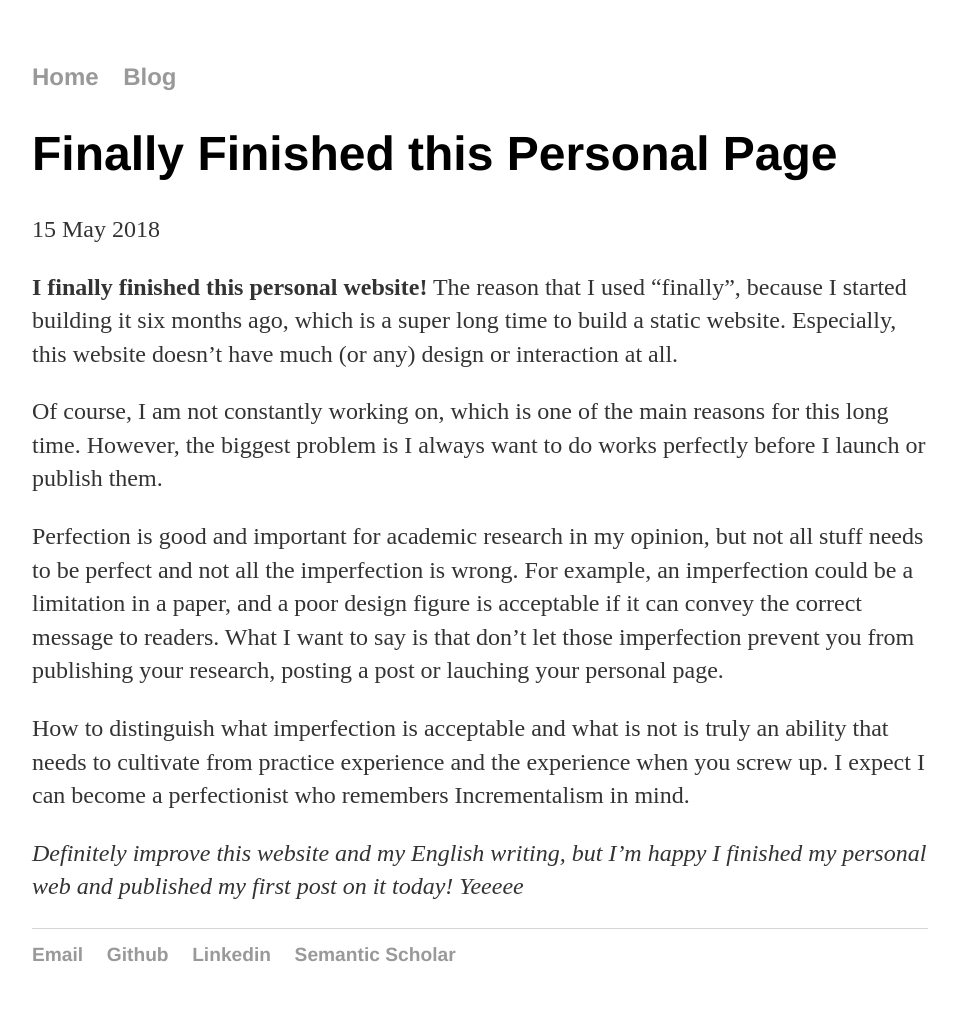
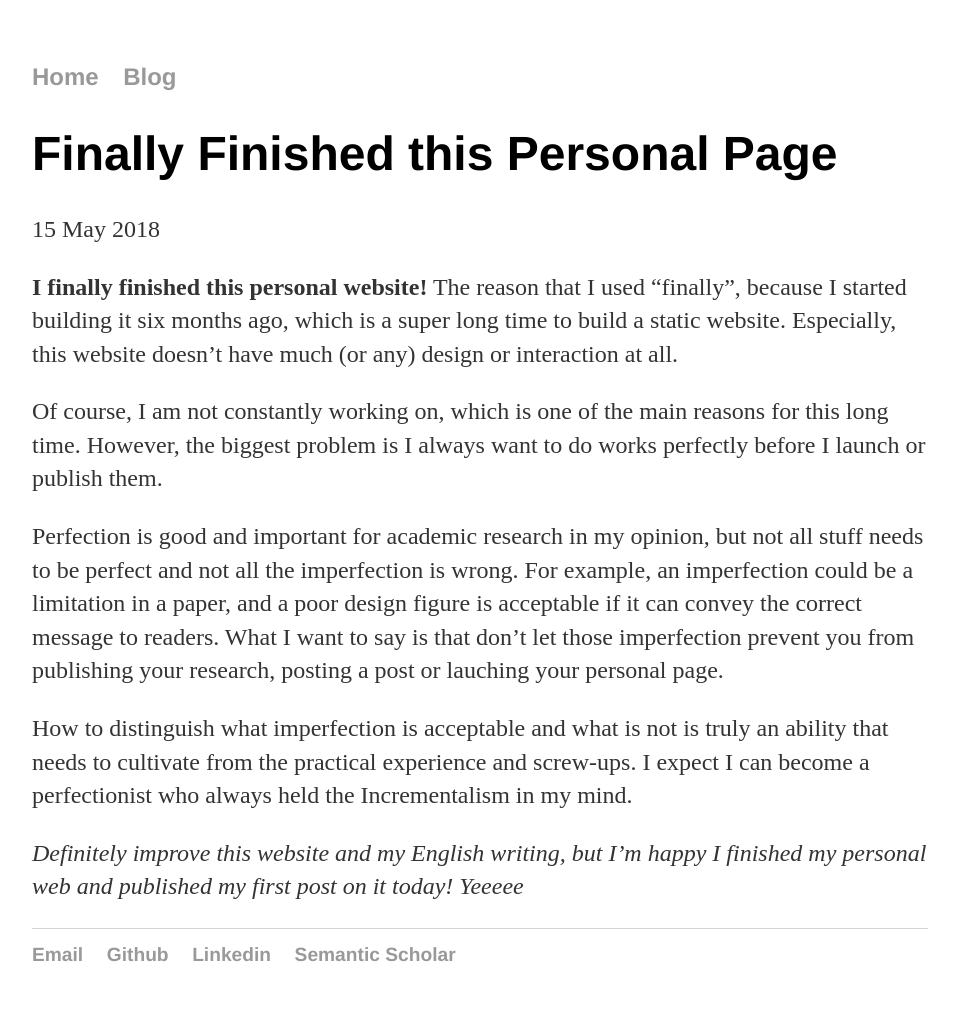
Before and after one commit to FuyinCherng/FuyinCherng.github.io, a Jekyll site: the page built from _posts/2018-05-15-Finally Finished this Personal Page.md, in a window 1280 px wide. Shown: the whole page, without its empty margins (160-1117 px from the left). Built offline with Jekyll 4.4.1, drawn with Linux system fonts in a browser that asks for light colours.

Commit message:
correction

```diff
--- a/_posts/2018-05-15-Finally Finished this Personal Page.md
+++ b/_posts/2018-05-15-Finally Finished this Personal Page.md
@@ -10,6 +10,6 @@ Of course, I am not constantly working on, which is one of the main reasons for
 
 Perfection is good and important for academic research in my opinion, but not all stuff needs to be perfect and not all the imperfection is wrong. For example, an imperfection could be a limitation in a paper, and a poor design figure is acceptable if it can convey the correct message to readers. What I want to say is that don't let those imperfection prevent you from publishing your research, posting a post or lauching your personal page.
 
-How to distinguish what imperfection is acceptable and what is not is truly an ability that needs to cultivate from practice experience and the experience when you screw up. I expect I can become a perfectionist who remembers Incrementalism in mind.
+How to distinguish what imperfection is acceptable and what is not is truly an ability that needs to cultivate from the practical experience and screw-ups. I expect I can become a perfectionist who always held the Incrementalism in my mind.
 
 *Definitely improve this website and my English writing, but I'm happy I finished my personal web and published my first post on it today! Yeeeee*
```
